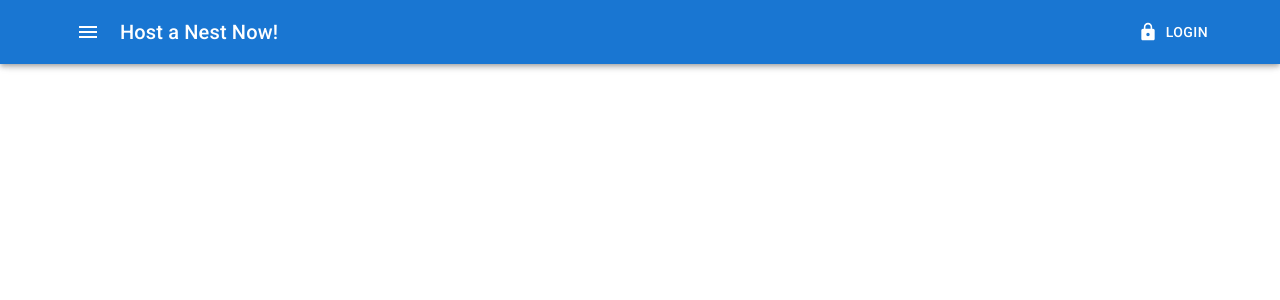
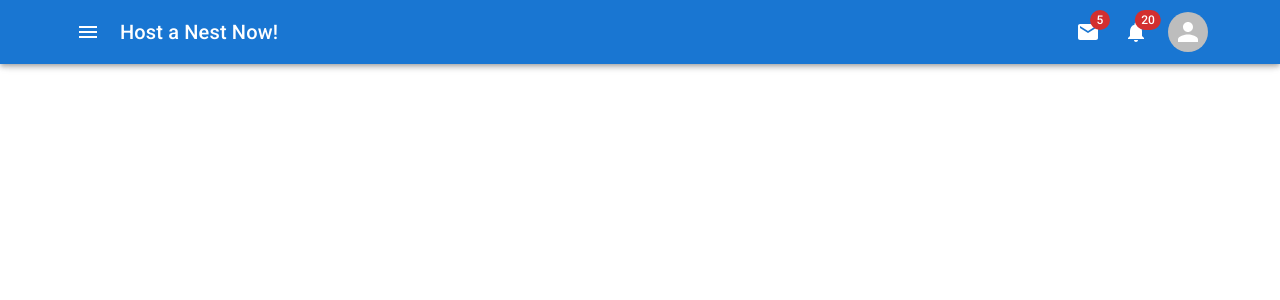
Before and after one commit to HumzaTAhmad/travel-nest, a React (Create React App) app in the folder client/: page / in a window 1280 px wide. Both pictures are taken after a click on the button "LOGIN". Shown: the top 300 px of the page. Built offline with nearby package versions, Linux system fonts and the light colour scheme.

Commit message:
Create User component. Create action creator that will execute user reducers
action creators will now be executed from our navbar component instead of
directly interacting with the reducer. Also made the update user action
creator that will change user from null to their name and image.

```diff
--- a/client/src/App.js
+++ b/client/src/App.js
@@ -7,7 +7,7 @@ function App(props) {
 }
 
 const mapStateToProps = state => ({
-    currentUser: state.currentUser,
+    user: state.user,
 });
 
 export default connect(mapStateToProps)(App);
--- /dev/null
+++ b/client/src/actions/user.js
@@ -0,0 +1,12 @@
+import React from "react"
+
+export function updateUser(user) {
+    return async function (dispatch) {
+        try {
+            console.log(user)
+            dispatch({ type:'UPDATE_USER', payload: user });
+        } catch (error) {
+            console.log(error.message);
+        }
+    }
+}
--- a/client/src/components/NavBar.js
+++ b/client/src/components/NavBar.js
@@ -1,8 +1,22 @@
 import React from 'react';
 import {AppBar, Box, Button, Container, IconButton, Toolbar, Typography} from '@mui/material';
+import { useDispatch, connect } from 'react-redux';
 import {Lock, Menu} from '@mui/icons-material';
+import photoUrl from '../profile.jpeg';
+import UserIcons from './User/UserIcons';
+import { updateUser } from '../actions/user';
 
-function NavBar() {
+const user = {name:'test', photoUrl}
+
+function NavBar(props) {
+
+    const {user} = props
+    const dispatch = useDispatch();
+
+    const login = (e) => {
+        e.preventDefault();
+        dispatch(updateUser(user))
+    }
     return (
         <AppBar>
             <Container maxWidth='lg'>
@@ -18,13 +32,23 @@ function NavBar() {
                     <Typography variant='h6' component='h1' noWrap sx={{flexGrow:1, display:{xs:'flex', md:'none'}}}>
                         Host a Nest Now!
                     </Typography>
-                    <Button color='inherit' startIcon={<Lock />}>
+                    {user == undefined? (<Button color='inherit' startIcon={<Lock />} onClick={login}>
                         Login
-                    </Button>
+                    </Button>): (
+                        <UserIcons/>
+                    )}
                 </Toolbar>
             </Container>
         </AppBar>
+
     )
 }
 
-export default NavBar
+function mapStateToProps(state) {
+    console.log(state)
+  return {
+    user: state.user
+  };
+}
+
+export default connect(mapStateToProps)(NavBar);
--- /dev/null
+++ b/client/src/components/User/UserIcons.js
@@ -0,0 +1,38 @@
+import React from 'react';
+import { connect } from 'react-redux';
+import {Avatar, Badge, Box, IconButton, Tooltip} from '@mui/material';
+import { Mail, Notifications } from '@mui/icons-material';
+
+
+function UserIcons(props) {
+    const {currentUser} = props
+    return (
+        <Box>
+            <IconButton size='large' color='inherit'>
+                <Badge color='error' badgeContent={5}>
+                    <Mail/>
+                </Badge>
+            </IconButton>
+            <IconButton size='large' color='inherit'>
+                <Badge color='error' badgeContent={20}>
+                    <Notifications />
+                </Badge>
+            </IconButton>
+            <Tooltip title='Open User Setttings'>
+            <IconButton>
+                <Avatar src={currentUser?.photoUrl} alt={currentUser?.name}>
+                    {currentUser?.name?.charAt(0).toUpperCase()}
+                </Avatar>
+            </IconButton>
+            </Tooltip>
+        </Box>
+    )
+}
+
+function mapStateToProps(state) {
+    return {
+      currentUser: state.currentUser
+    };
+}
+
+export default connect(mapStateToProps)(UserIcons);
--- a/client/src/index.js
+++ b/client/src/index.js
@@ -1,12 +1,13 @@
-import { createStore } from 'redux';
+import { createStore, applyMiddleware, compose } from 'redux';
 import { Provider } from 'react-redux';
 import {createRoot} from 'react-dom/client';
+import thunk from 'redux-thunk';
 
 import App from './App';
 import reducers from './reducers';
 
-
-const store = createStore(reducers);
+//Use redux thunk so we can pass functions such as action creators into the disptach function
+const store = createStore(reducers, compose(applyMiddleware(thunk)));
 
 //create a new "root" for our React application.  "root" refers to the top-level container that holds all of the other components in the application
 createRoot(document.getElementById('root')).render(
--- a/client/src/reducers/index.js
+++ b/client/src/reducers/index.js
@@ -1,6 +1,6 @@
 import { combineReducers } from 'redux';
-
+import user from './user';
 
 export default combineReducers({
-
+    user
 })
--- /dev/null
+++ b/client/src/reducers/user.js
@@ -0,0 +1,11 @@
+//state is the state of the user
+export default (state = null, action) => {
+    console.log(action.type)
+    switch(action.type){
+        case 'UPDATE_USER':
+            return {...state, user:action.payload}
+
+        default:
+            return state
+    }
+}
```
Also changed, not shown: client/src/context/ContextProvider.js (deleted, +0 -20 lines), client/src/context/reducer.js (deleted, +0 -14 lines), client/src/reducers/CurrentUser.js (deleted, +0 -10 lines), 1 other file (tests, documents, lock files or other folders).
